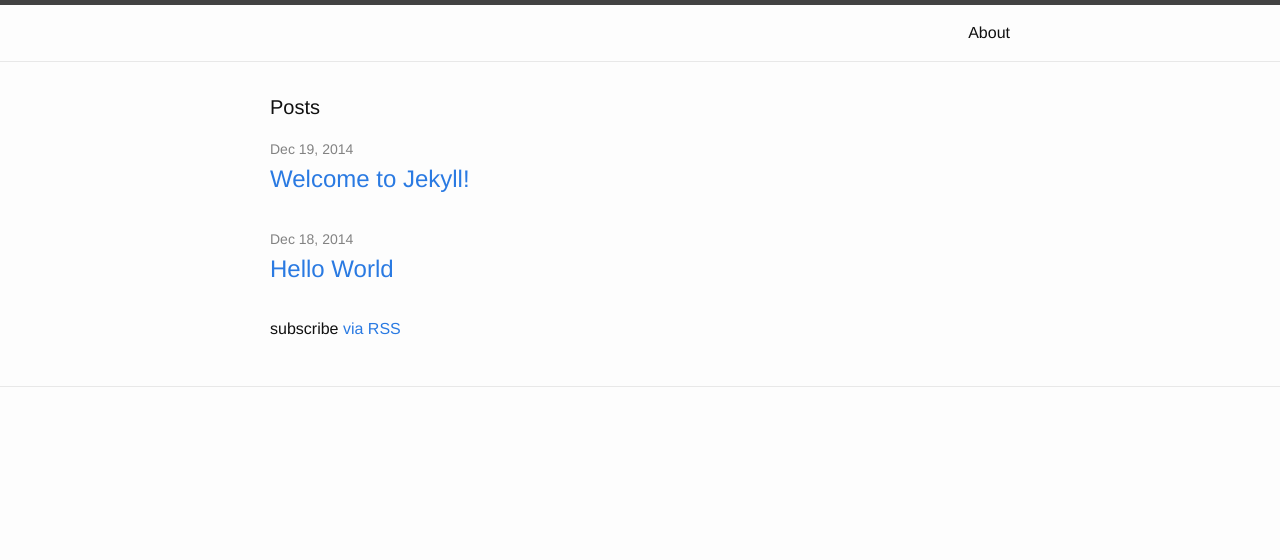
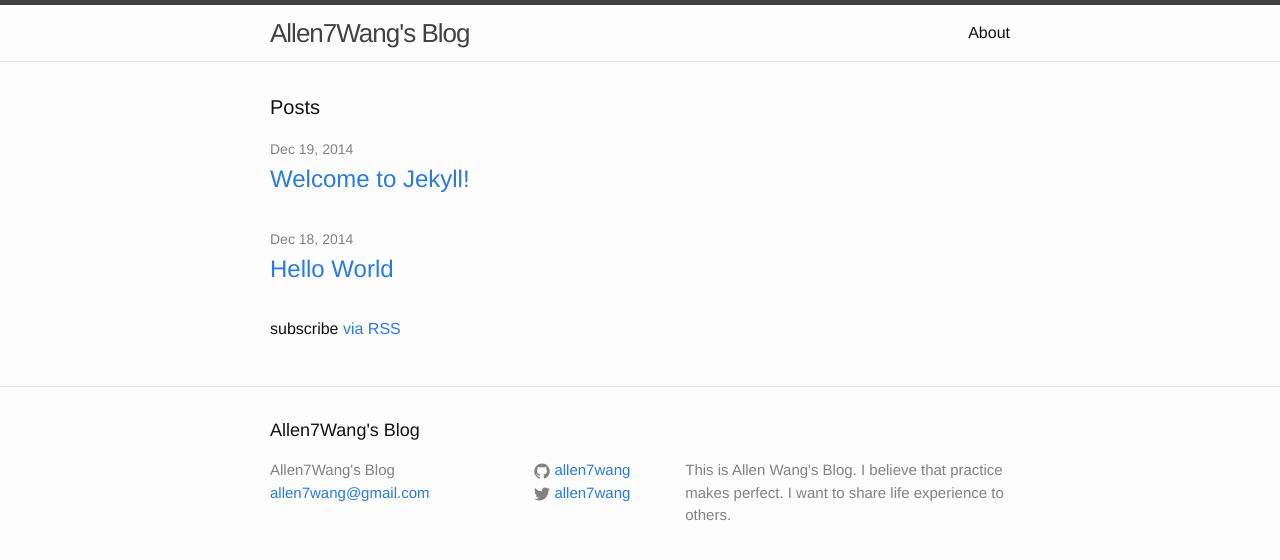
Before and after one commit to allen7wang/allen7wang.github.io, a Jekyll site: the page built from index.html, in a window 1280 px wide. Shown: the top 560 px of the page. Built offline with Jekyll 4.4.1, drawn with Linux system fonts in a browser that asks for light colours.

Commit message:
Correct the error of _config.yml

```diff
--- a/_config.yml
+++ b/_config.yml
@@ -1,4 +1,3 @@
-<<<<<<< HEAD
 # Site settings
 title: Allen7Wang's Blog
 email: allen7wang@gmail.com
@@ -6,8 +5,8 @@
        This is Allen Wang's Blog.
        I believe that practice makes perfect.
        I want to share life experience to others.
-baseurl: "/allen7wang.github.io" # the subpath of your site, e.g. /blog/
-url: "http://allen7wang.com" # the base hostname & protocol for your site
+baseurl: /allen7wang.github.io/ # the subpath of your site, e.g. /blog/
+url: http://allen7wang.com # the base hostname & protocol for your site
 twitter_username: allen7wang
 github_username: allen7wang
 
```
